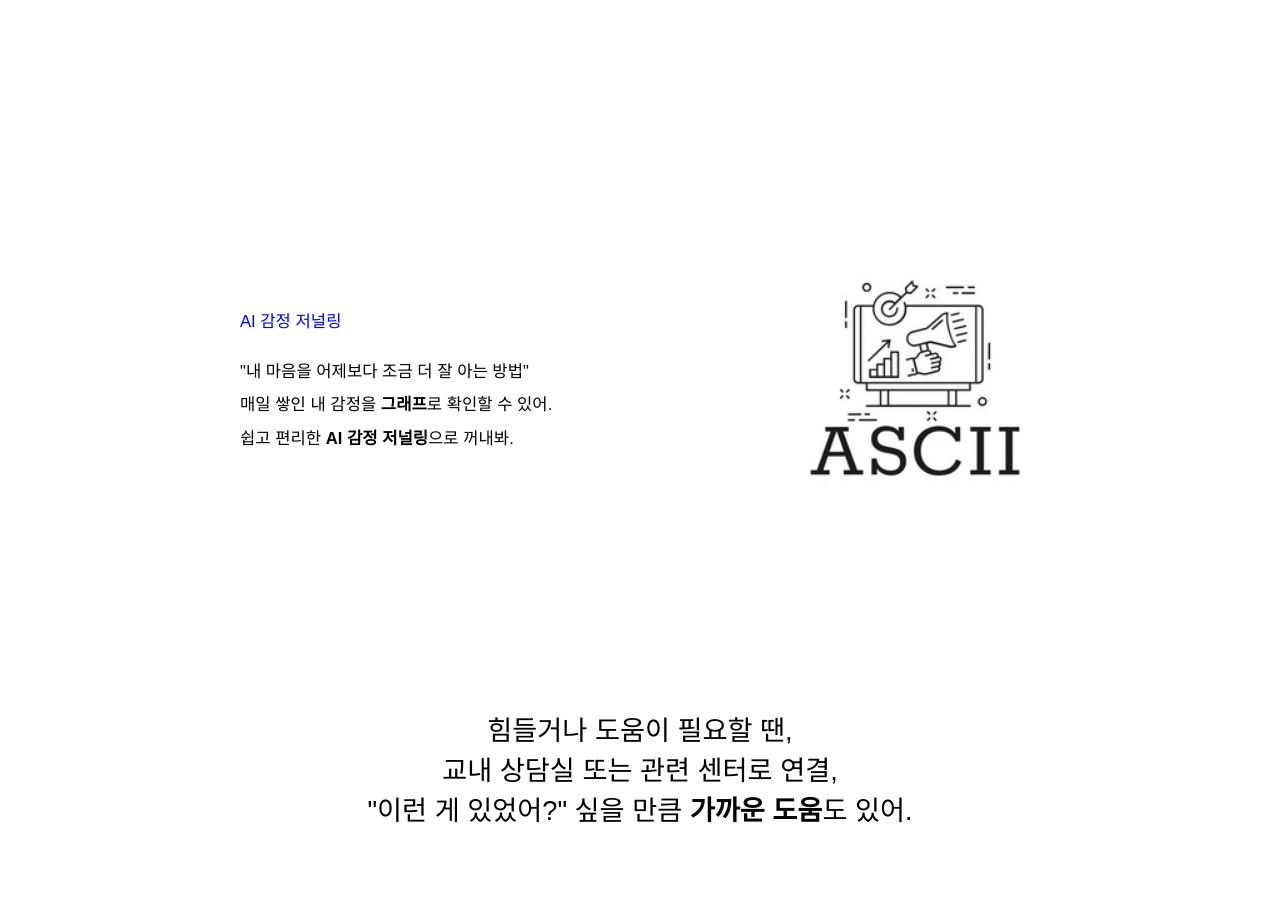
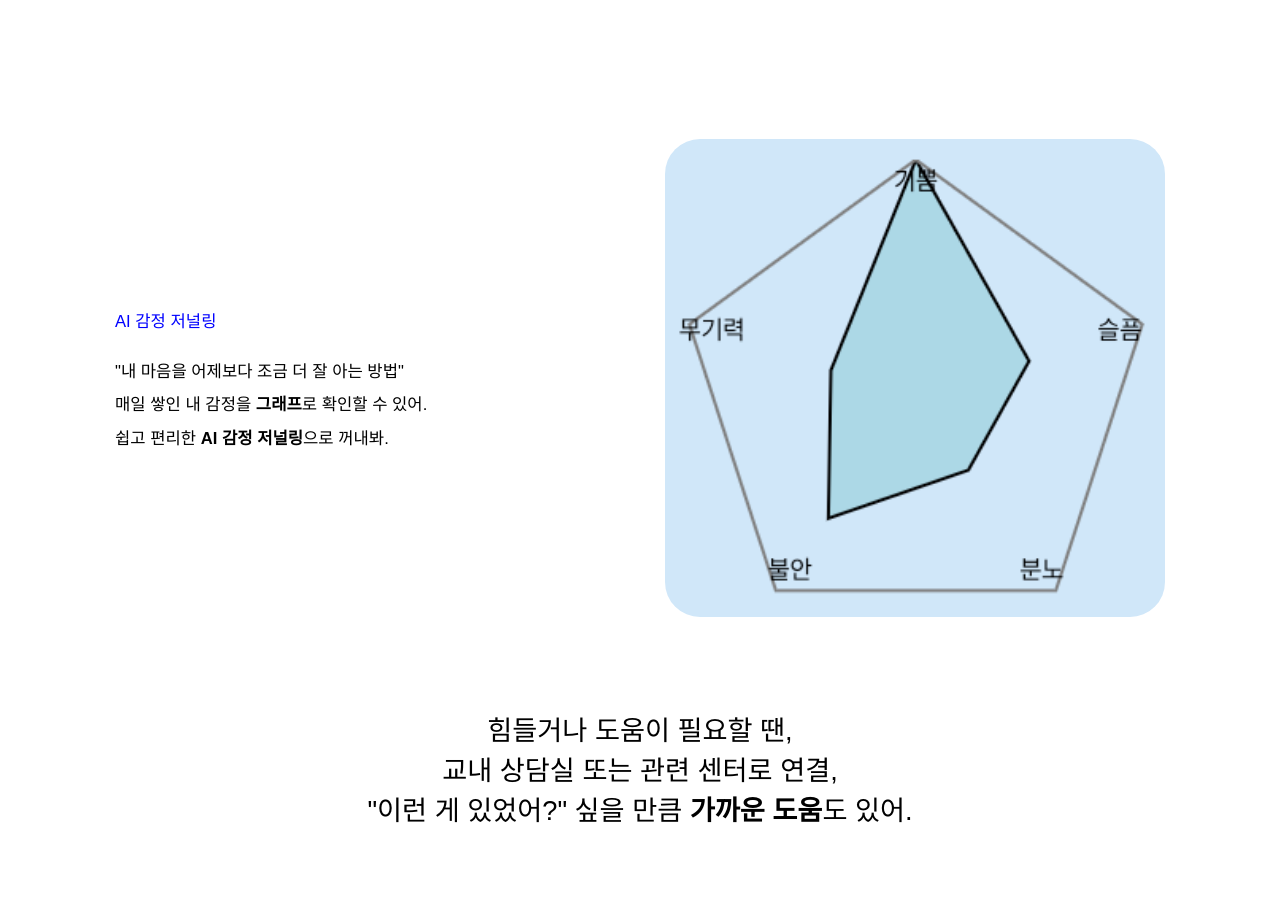
Before and after one commit to KNUASCII/FRONT, a React (Create React App) app in the folder cursor-demo/: page / in a window 1280 px wide. Shown: the part 2460-3377 px from the top of the page. Built offline with nearby package versions, Linux system fonts and the light colour scheme.

Commit message:
Graph
GraphPictures

```diff
--- a/cursor-demo/src/routes/intro.css
+++ b/cursor-demo/src/routes/intro.css
@@ -113,6 +113,8 @@ body {
   opacity: 0;
 }
 
+
+
 .scroll-arrow {
   position: absolute; /* 부모 컨테이너(section1)를 기준으로 위치 */
   bottom: 10%; /* 하단에서 10% 위로 배치 */
@@ -222,8 +224,9 @@ body {
 }
 
 .section4 .img img {
-  width: 250px; /* 이미지 너비를 300px로 설정 */
+  width: 500px; /* 이미지 너비를 300px로 설정 */
   height: auto; /* 비율 유지 */
+  border-radius : 35px;
 }
 
 .section5 {
--- a/cursor-demo/src/routes/intro.jsx
+++ b/cursor-demo/src/routes/intro.jsx
@@ -8,6 +8,7 @@ import pluscenter from '../Images/KNU_PlusCenter.png';
 import maeum from '../Images/KNU_MaeumCenter.png';
 import { Link as RouterLink } from 'react-router-dom';
 import Downarrow from '../Images/Downarrow.png'; // 저장한 이미지 경로
+import graph from '../Images/Graph.png'; // 저장한 이미지 경로
 
 
 const LandingPage = () => {
@@ -95,7 +96,7 @@ const LandingPage = () => {
             </p>
           </div>
           <div className={`img ${isSection4Visible ? "fade-in-right" : ""}`}>
-            <img src={asciiLogo} alt="ASCII" />
+            <img src={graph} alt="Graph" />
           </div>
         </div>
       </Element>
```
Also changed, not shown: cursor-demo/src/Images/Graph.png (added), 1 other file (tests, documents, lock files or other folders).
